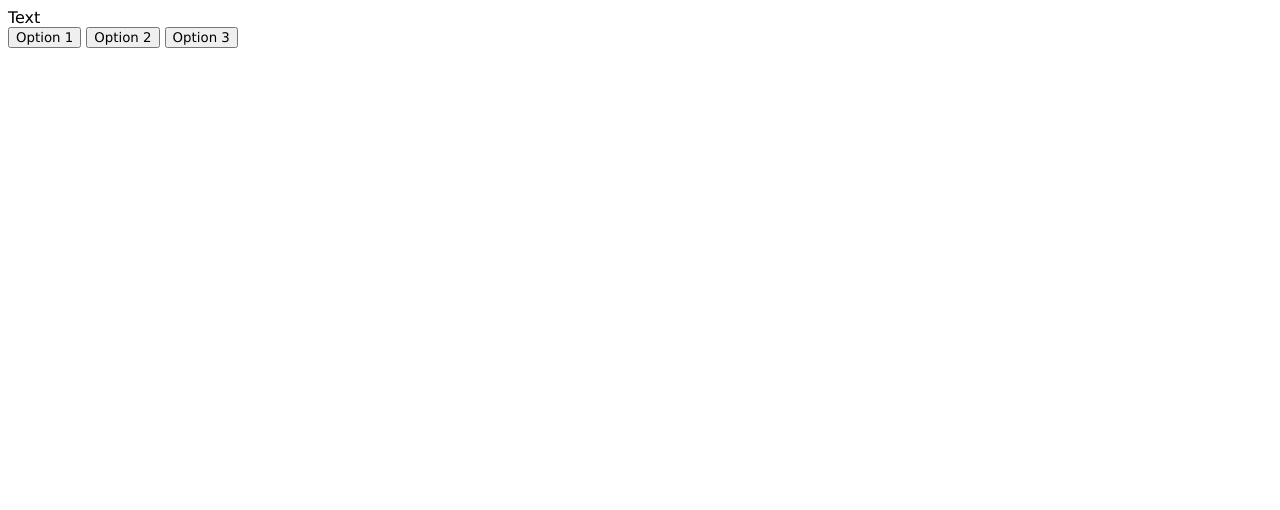
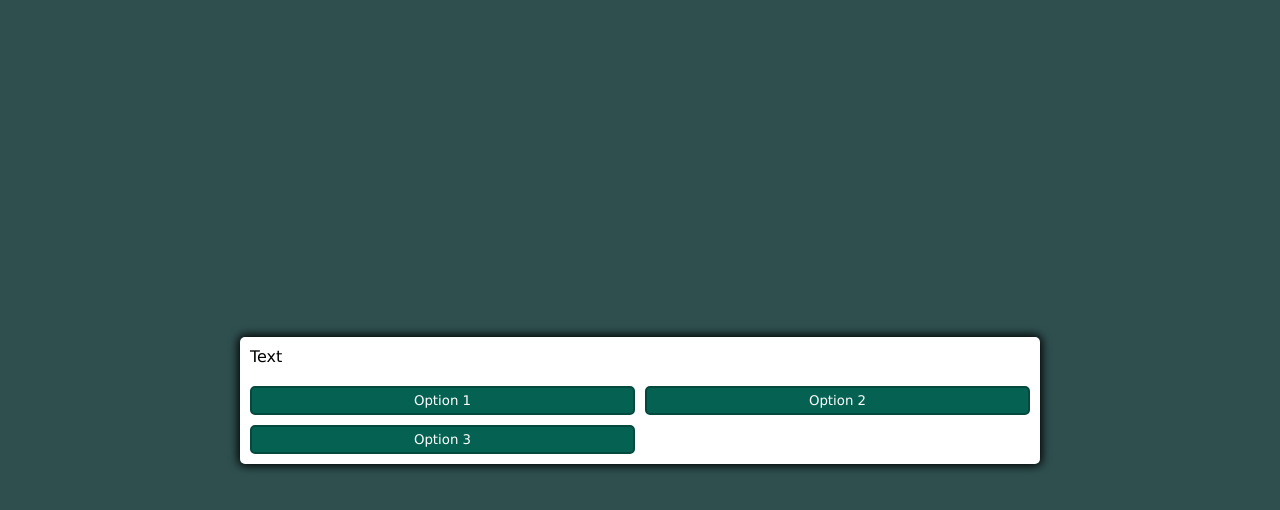
Before and after one commit to MadKara/text-adventure-game, a plain HTML site: page index.html in a window 1280 px wide. Drawn offline with Linux system fonts and the light colour scheme.

Commit message:
Added styles to the body and buttons

```diff
--- a/styles.css
+++ b/styles.css
@@ -2,3 +2,43 @@
     box-sizing: border-box;
     font-family:'Lucida Sans', 'Lucida Sans Regular', 'Lucida Grande', 'Lucida Sans Unicode', Geneva, Verdana, sans-serif
 }
+
+body {
+    padding: 0;
+    margin: 0;
+    display: flex;
+    align-items: center;
+    justify-content: center;
+    width: 100vw;
+    height: 100vh;
+    background-color: darkslategray;
+}
+
+.container {
+    width: 800px;
+    max-width: 80%;
+    background-color: white;
+    padding: 10px;
+    border-radius: 5px;
+    box-shadow: 0 0 10px 2px;
+}
+
+.button-grid{
+    display: grid;
+    grid-template-columns: repeat(2, auto);
+    gap: 10px;
+    margin-top: 20px;
+}
+
+.button{
+    background-color: hsl(170, 90%, 20%);
+    border: 2px solid hsl(170, 90%, 15%);
+    border-radius: 5px;
+    color: white;
+    padding: 5px 10px;
+    outline: none;
+}
+
+.button:hover{
+    border-color: black;
+}
```
